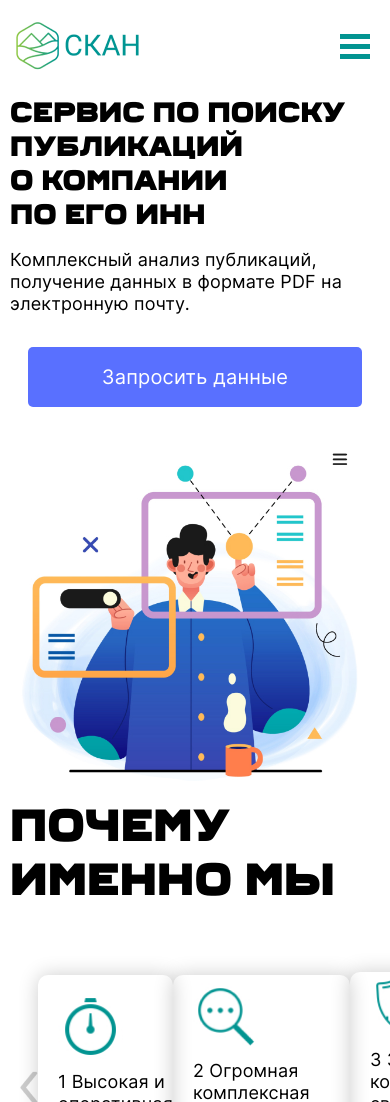
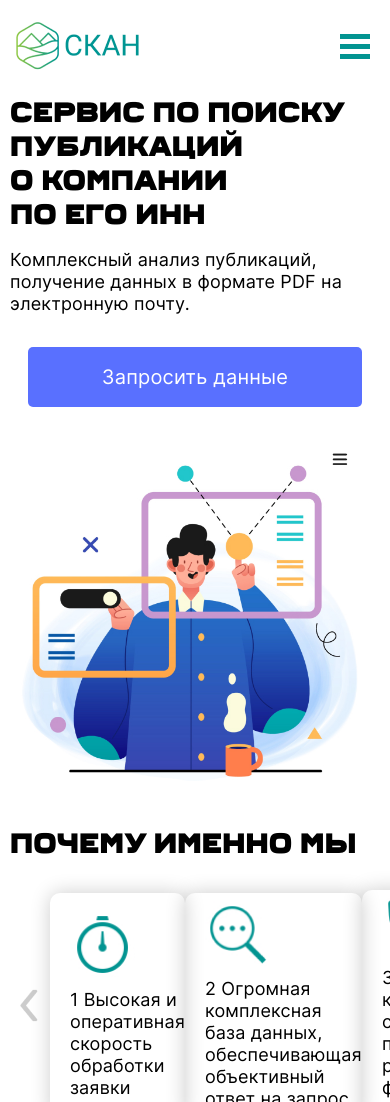
Before and after one commit to ZerruKun/sf-scan-service, a React (Create React App) app: page / in a window 390 px wide. Shown: the top 1102 px of the page. Built offline with nearby package versions, Linux system fonts and the light colour scheme.

Commit message:
WhyWe adaptive.

```diff
--- a/src/components/Middle/Landing/SerchService/SerchService.module.css
+++ b/src/components/Middle/Landing/SerchService/SerchService.module.css
@@ -93,6 +93,7 @@
     }
 
     .image {
+        margin-bottom: 30px;
         height: 347px;
         background-size: contain;
         background-position: 50% 50%;
--- a/src/components/Middle/Landing/WhyWe/WhyWe.module.css
+++ b/src/components/Middle/Landing/WhyWe/WhyWe.module.css
@@ -16,7 +16,7 @@
 
 .nextButton,
 .previosButton {
-    width: 28px;
+    width: 40px;
     height: 40px;
     display: flex;
     flex-shrink: 0;
@@ -30,3 +30,11 @@
 .previosButton {
     background-image: url("../../../../images/landing/previos.png");
 }
+
+@media screen and (max-width: 600px) {
+    .general h2 {
+        margin-bottom: 32px;
+        font-size: 28px;
+        line-height: 34px;
+    }
+}
```
